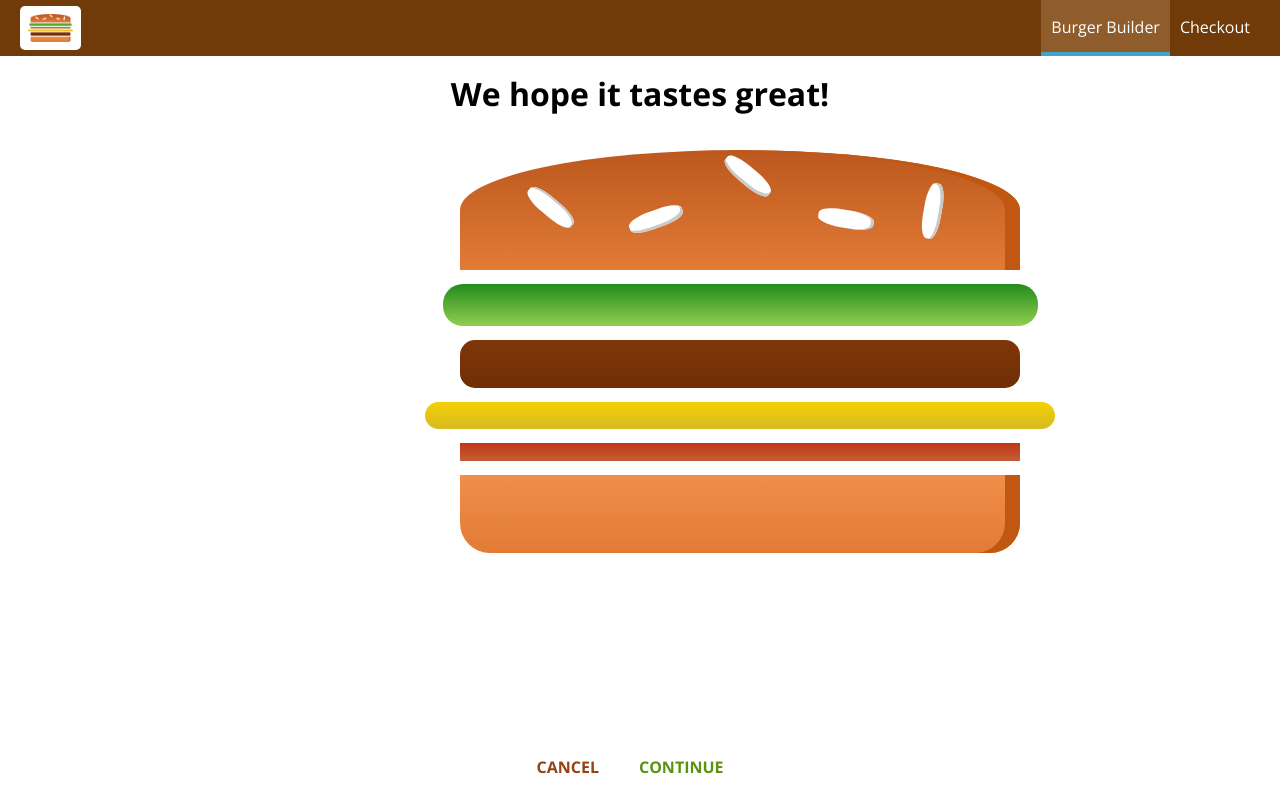
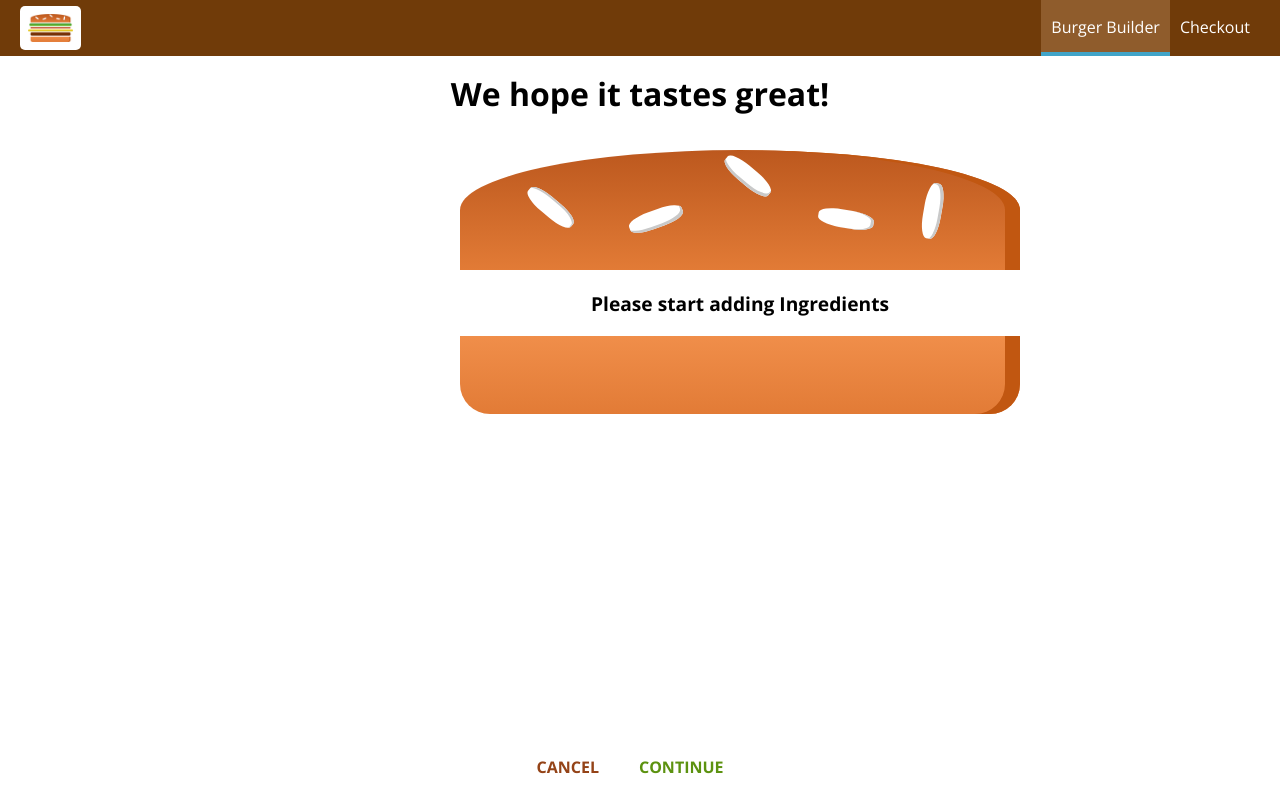
Before and after one commit to Aseelaldallal/burger-builder, a React app: page /checkout in a window 1280 px wide. Built offline with nearby package versions, Linux system fonts and the light colour scheme.

Commit message:
enable routing

```diff
--- a/src/components/Order/CheckoutSummary/CheckoutSummary.js
+++ b/src/components/Order/CheckoutSummary/CheckoutSummary.js
@@ -12,10 +12,10 @@ const checkoutSummary = (props) => {
             </div>
             <Button
                 btnType="Danger"
-                clicked>CANCEL</Button>
+                clicked={props.checkoutCancelled}>CANCEL</Button>
             <Button
                 btnType="Success"
-                clicked>CONTINUE</Button>
+                clicked={props.checkoutContinued}>CONTINUE</Button>
         </div>
     );
 }
--- a/src/containers/BurgerBuilder/BurgerBuilder.js
+++ b/src/containers/BurgerBuilder/BurgerBuilder.js
@@ -114,7 +114,13 @@ class BurgerBuilder extends Component {
         //             purchasing: false
         //         });
         //      })
-        this.props.history.push('/checkout');
+        const query = Object.entries(this.state.ingredients).map(([key, val]) => {
+            return `${encodeURIComponent(key)}=${val}`;
+        }).join("&");
+        this.props.history.push({
+            pathname:'/checkout' ,
+            search: '?' + query }
+        );
     }
 
     render() {
--- a/src/containers/Checkout/Checkout.js
+++ b/src/containers/Checkout/Checkout.js
@@ -2,6 +2,7 @@
 
 import React, {Component} from 'react';
 import CheckoutSummary from '../../components/Order/CheckoutSummary/CheckoutSummary';
+
 
 class Checkout extends Component {
 
@@ -14,13 +15,32 @@ class Checkout extends Component {
         }
     }
 
+    componentDidMount() {
+        const query = new URLSearchParams(this.props.location.search);
+        let ingredients = {};
+        for(let param of query.entries()) {
+            ingredients[param[0]] = param[1];
+        }
+        this.setState({
+            ingredients: ingredients
+        })
+    }
+
+    checkoutCancelledHandler = () => {
+        this.props.history.goBack();
+    }
+
+    checkoutContinuedHandler = () => {
+        this.props.history.replace('/checkout/contact-data');
+    }
 
     render() {
-
-
         return (
             <div>
-                <CheckoutSummary ingredients={this.state.ingredients}/>
+                <CheckoutSummary
+                    ingredients={this.state.ingredients}
+                    checkoutCancelled={this.checkoutCancelledHandler}
+                    checkoutContinued={this.checkoutContinuedHandler}/>
             </div>
         );
     }
```
